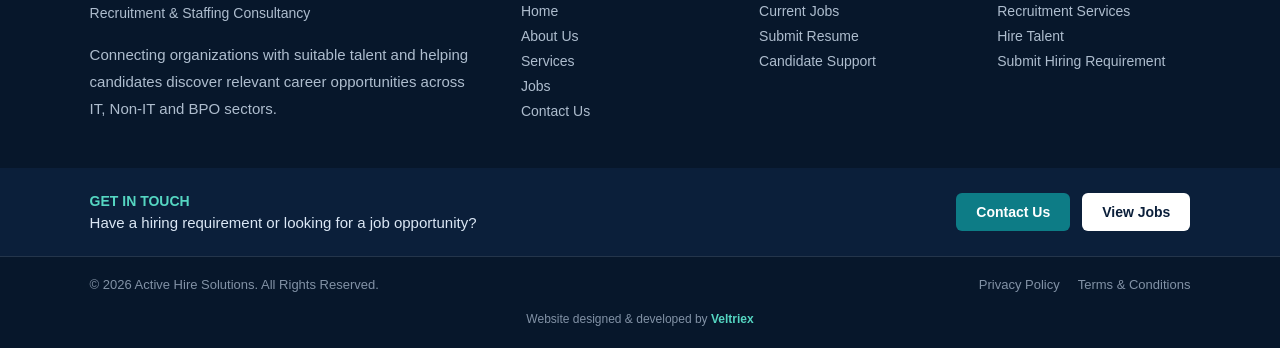
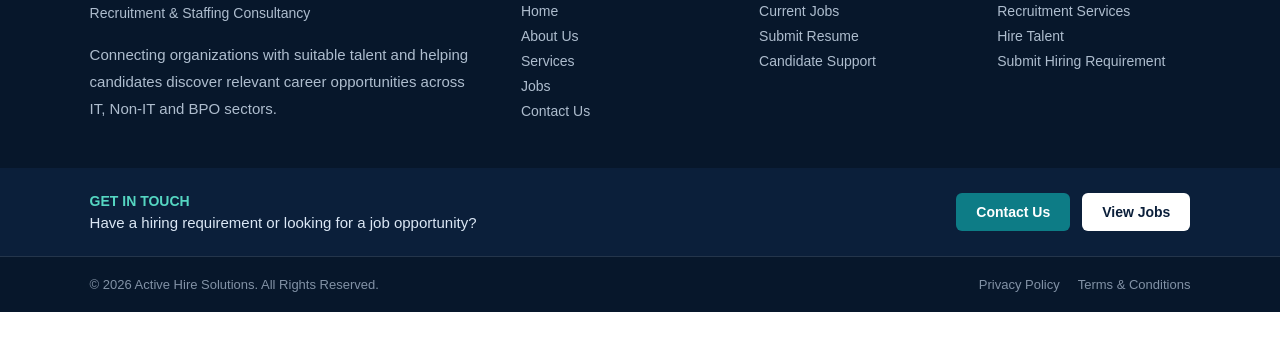
Before and after one commit to davsingh92/test, a plain HTML site: page privacy-policy/index.html in a window 1280 px wide. Shown: the part 3966-4314 px from the top of the page. After the commit the page ends 4278 px from the top, so only its background shows below. Drawn offline with Linux system fonts and the light colour scheme.

Commit message:
Remove unintended Veltriex credit from reference site

```diff
--- a/privacy-policy/index.html
+++ b/privacy-policy/index.html
@@ -573,14 +573,6 @@ Contact
 
   </div>
 
-  <!-- WEBSITE CREDIT -->
-  <div style="padding:0 7% 22px;text-align:center;font-size:12px;color:#8292a6">
-    Website designed &amp; developed by
-    <a href="https://veltriex.com" target="_blank" rel="noopener noreferrer" style="color:#55d6c2;font-weight:700;text-decoration:none;transition:color .2s">
-      Veltriex
-    </a>
-  </div>
-
 </footer>
 </body>
 </html>
```
